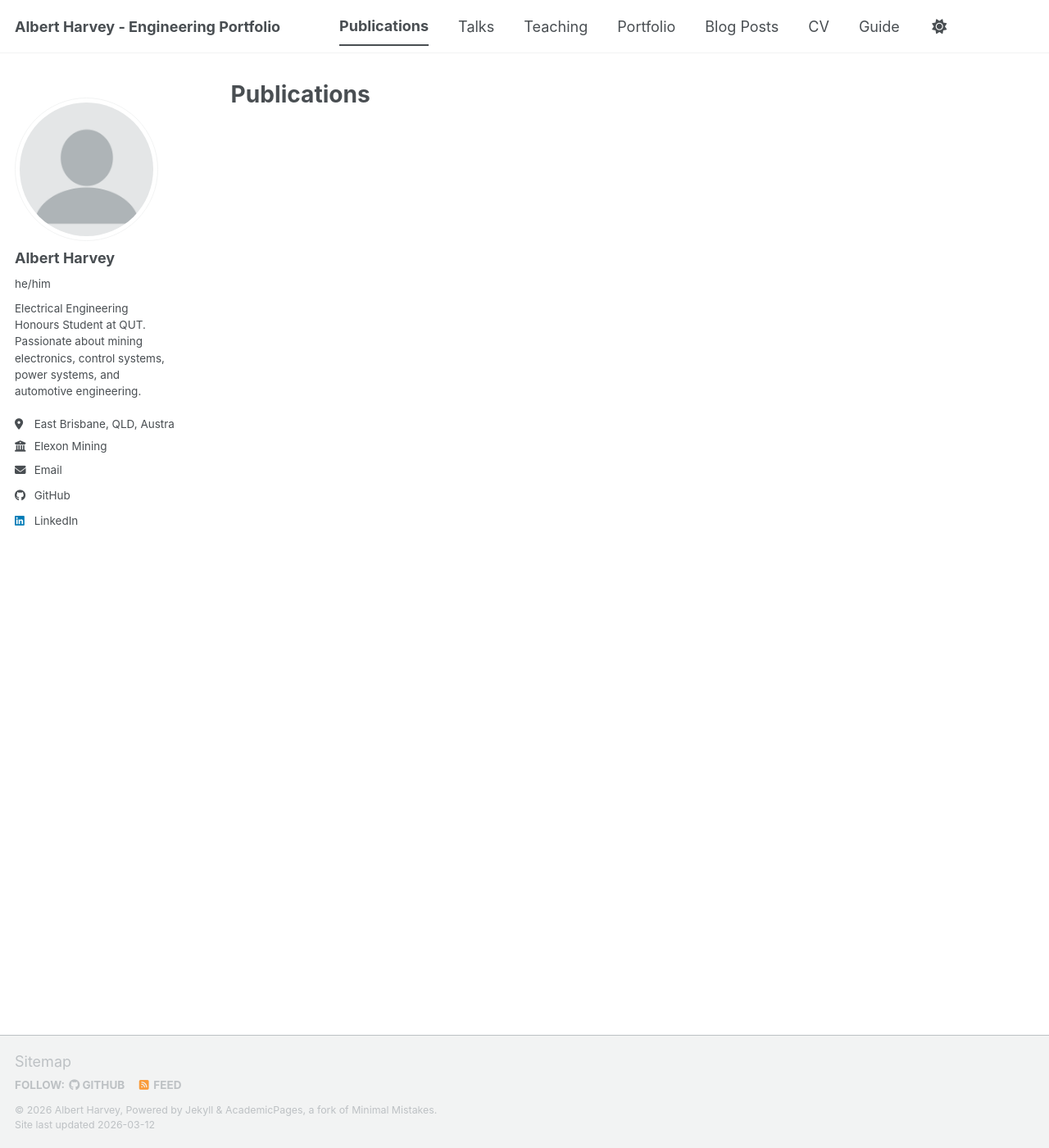
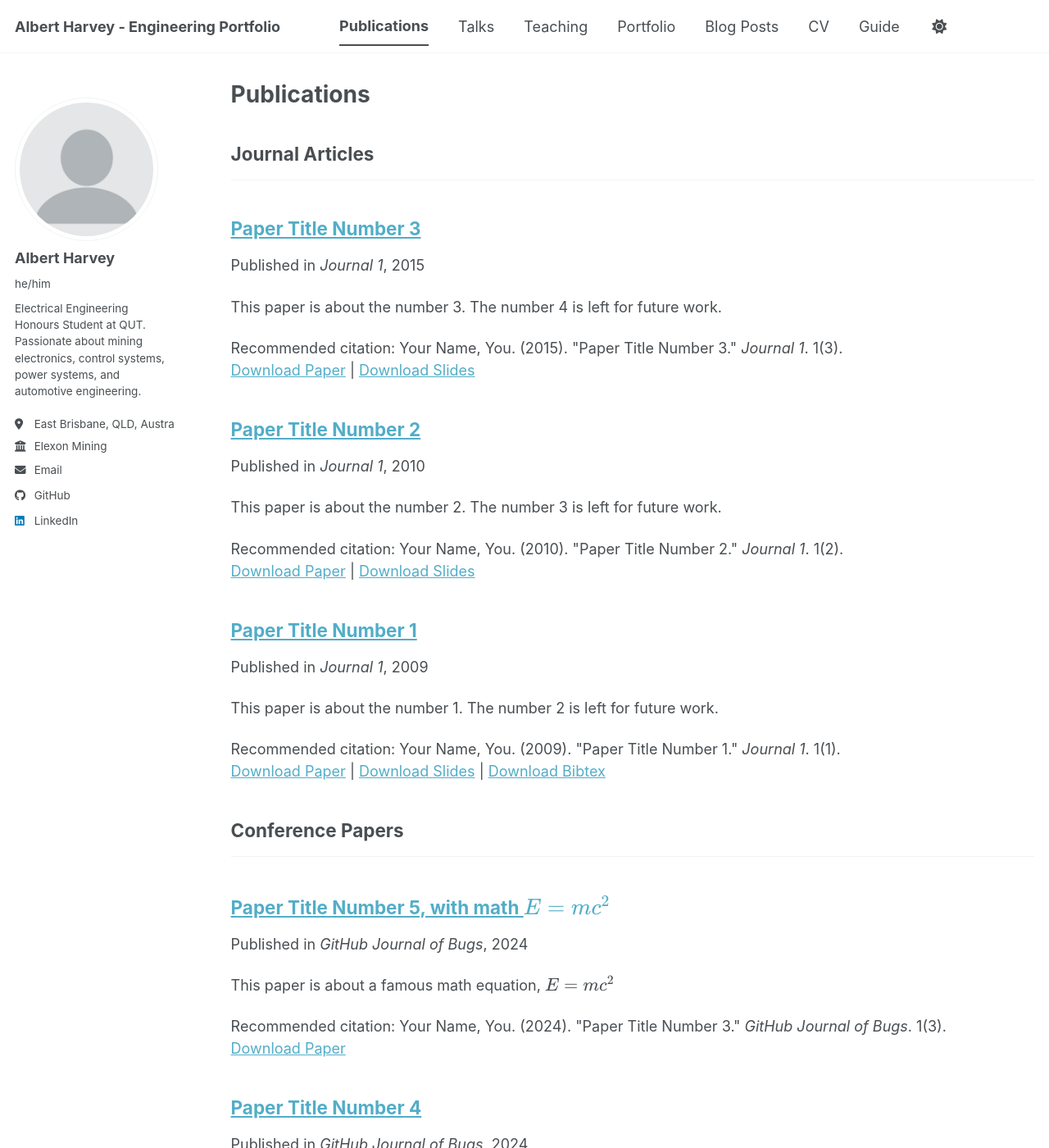
Before and after one commit to Albird-o/Albird-o.github.io, a Jekyll site: the page built from _pages/publications.html, in a window 1280 px wide and 1400 px high. Shown: the whole window at 82% size. Built offline with Jekyll 4.4.1, drawn with Linux system fonts in a browser that asks for light colours; a script bundle is joined from its source files by our own code; library files that are not in the unit come from our copies; part of the change alters nothing that is shown; some of the changed text lies outside the part shown.

```diff
--- a/_config.yml
+++ b/_config.yml
@@ -160,7 +160,6 @@ include:
   - _pages
   - files
 exclude:
-  - _publications
   - "*.sublime-project"
   - "*.sublime-workspace"
   - .asset-cache
@@ -220,7 +219,7 @@ collections:
     output: true
     permalink: /:collection/:path/
   publications:
-    output: true
+    output: false
     permalink: /:collection/:path/
   portfolio:
     output: true
```
